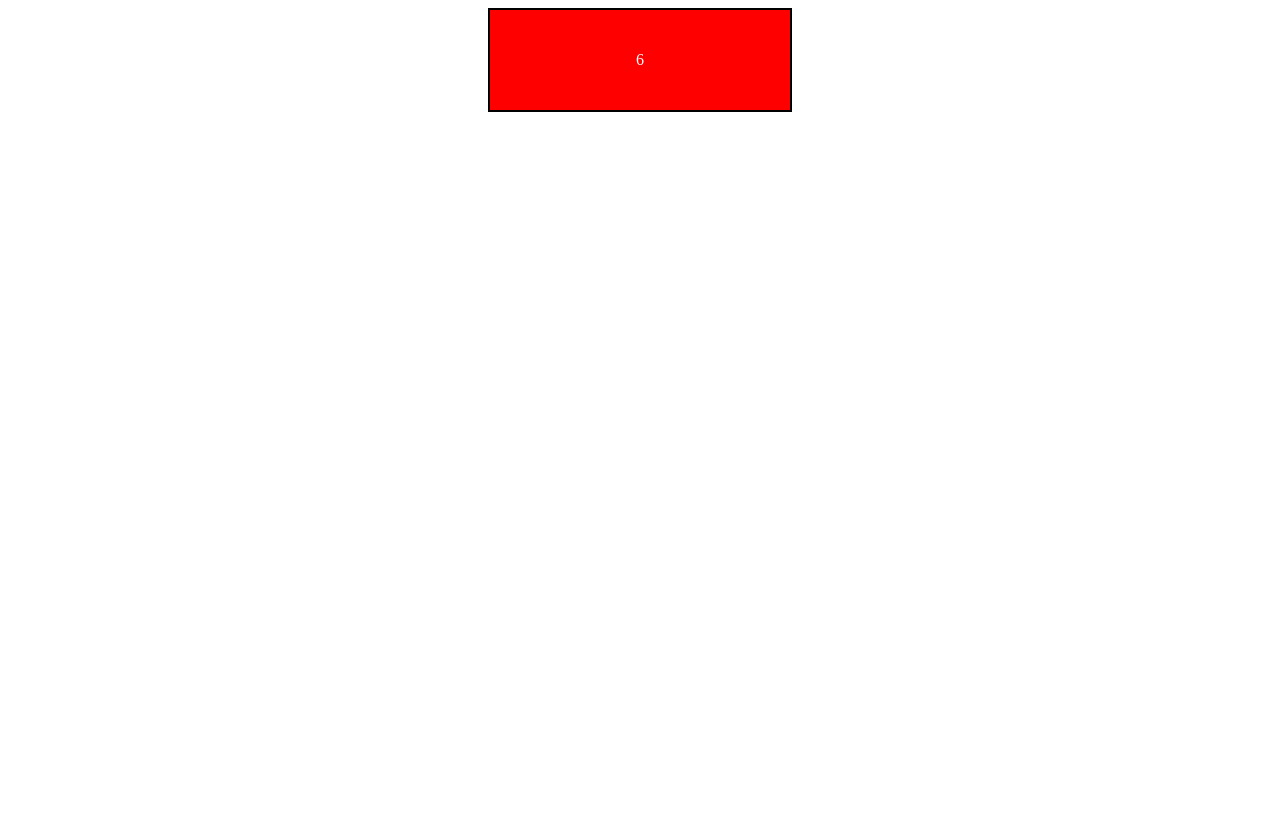
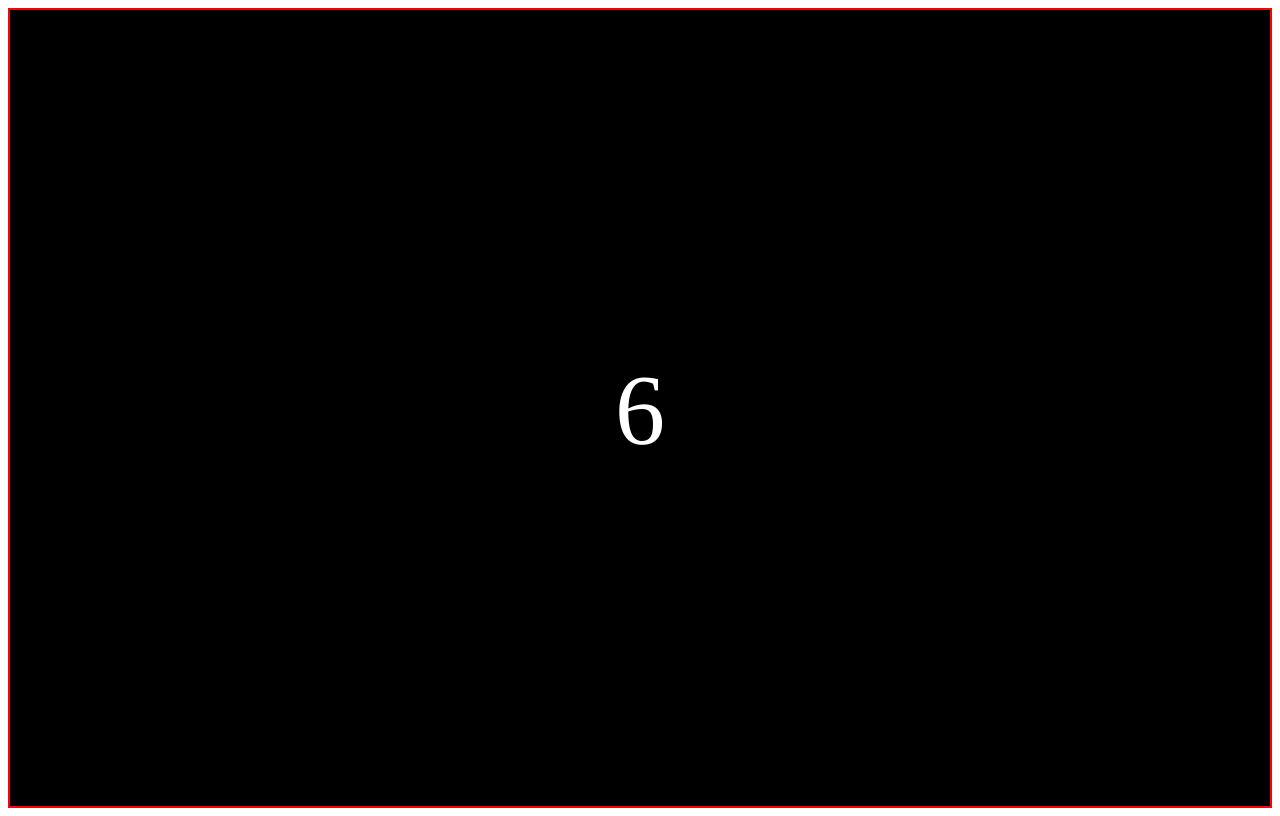
Before and after one commit to DharaniVelkur/object-task, a plain HTML site: page index.html in a window 1280 px wide. Drawn offline with Linux system fonts and the light colour scheme.

Commit message:
modified

```diff
--- a/index.css
+++ b/index.css
@@ -1,10 +1,12 @@
 #id1{
-    width: 300px;
-    height: 100px;
-    border: 2px solid black;
-    background-color: red;
+    box-sizing: border-box;
+    width: 100%;
+    height: 100vh;
+    border: 2px solid red;
+    background-color: black;
     text-align: center;
     margin: auto;
     color: white;
-    line-height: 100px;
+    line-height: 100vh;
+    font-size: 100px;
 }
```
